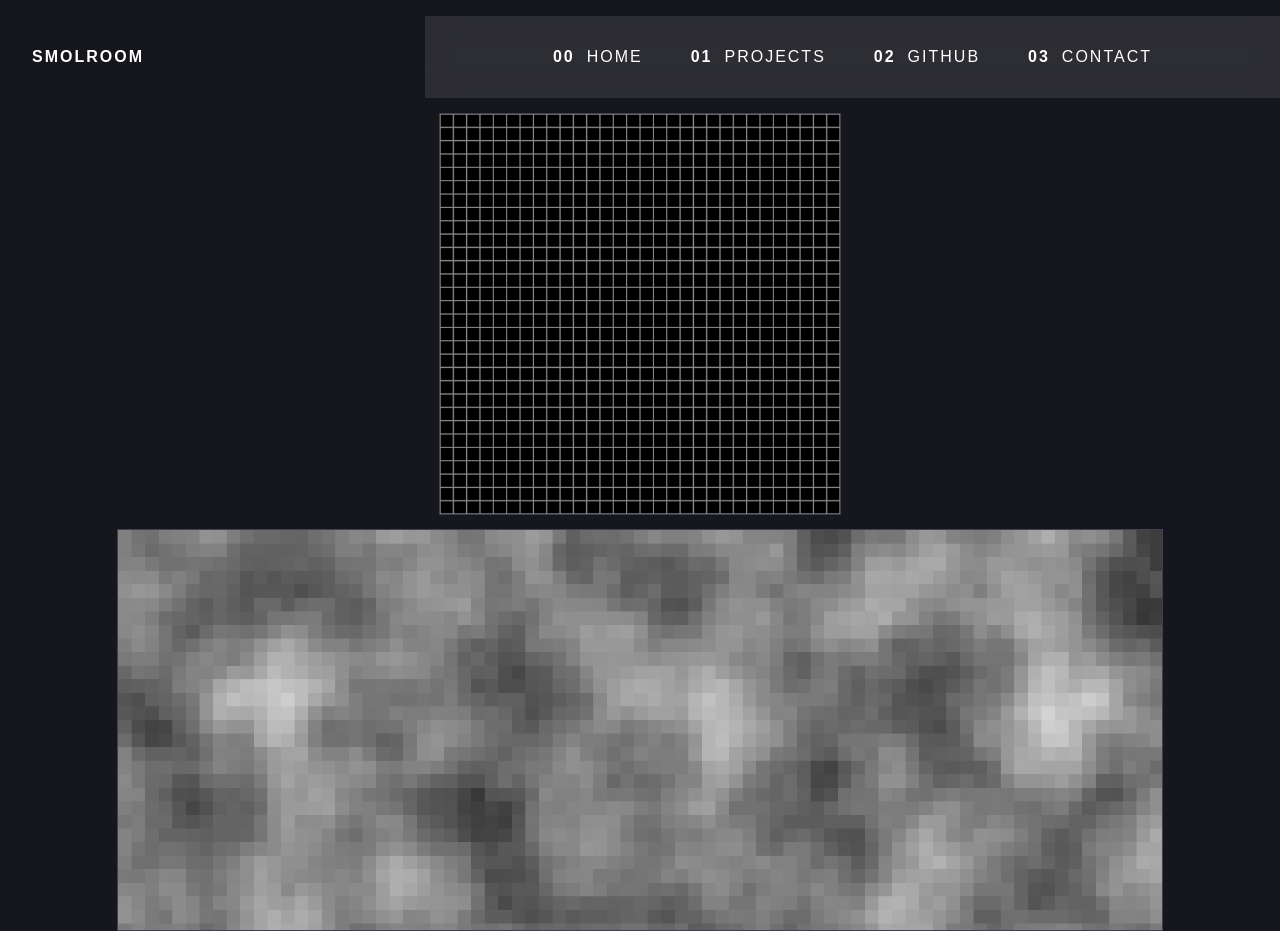
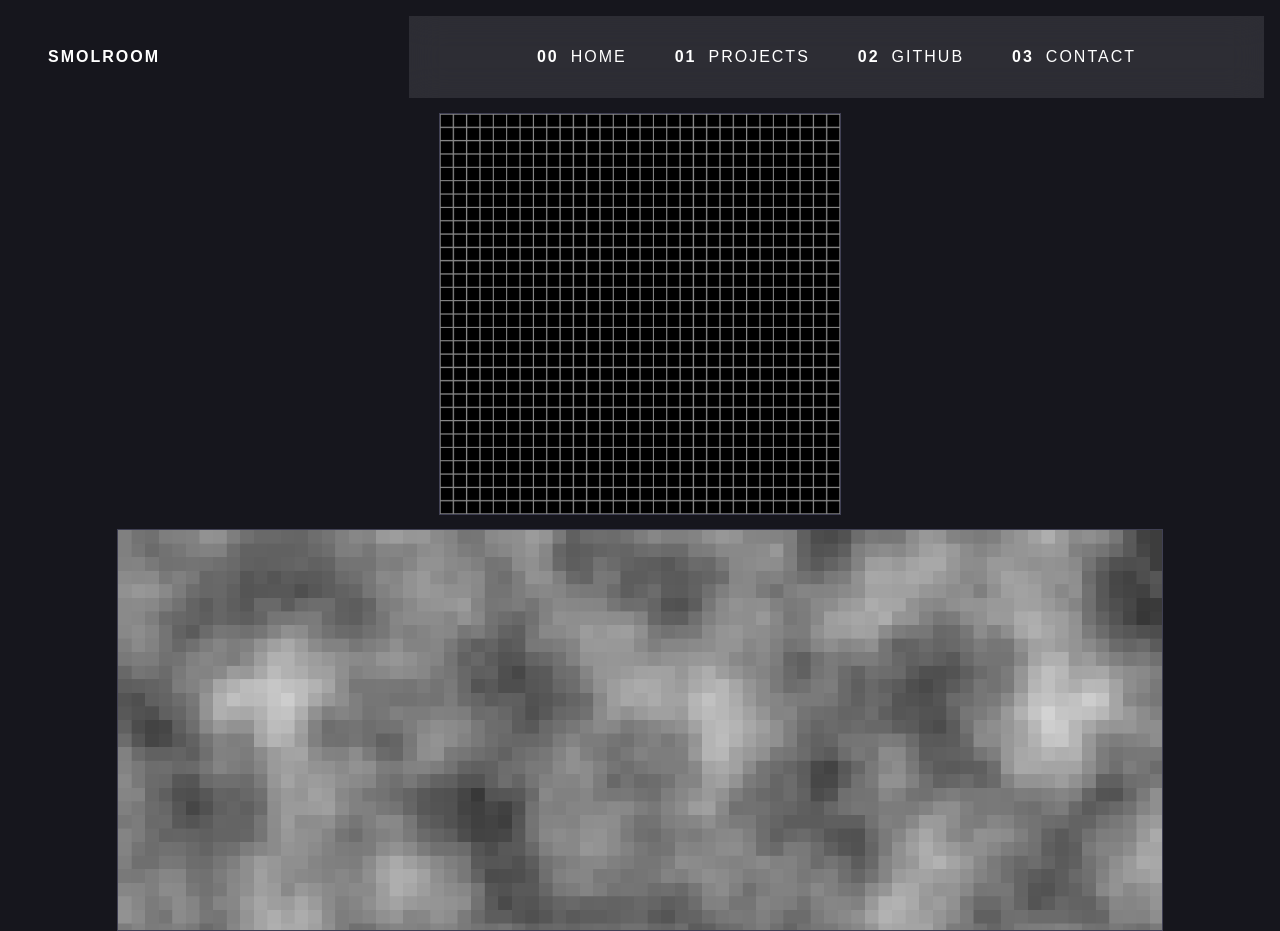
Before and after one commit to SamuelWhittle/smolroom.com-RAW, a plain HTML site: page index.html in a window 1280 px wide. Shown: the top 931 px of the page. Drawn offline with Linux system fonts and the light colour scheme.

Commit message:
adjusted styles.css to reflect utility.css improvements, fixed margin/padding issue w/ uneccessary scrollbar

```diff
--- a/css/styles.css
+++ b/css/styles.css
@@ -1,27 +1,11 @@
 :root {
 }
 
-* {
-    padding: 0;
-    margin: 0;
+body {
+    /*min-height: 100vh;
+    min-height: calc(var(--vh, 1vh) * 100);*/
 
-    overscroll-behavior-y: none;
-}
-
-*, *:before, *:after {
-    box-sizing: inherit;
-}
-
-html {
-    width: -webkit-fill-available;
-    height: -webkit-fill-available;
-    height: calc(var(--vh, 1vh) * 100);
-    box-sizing: border-box;
-}
-
-body {
-    min-height: 100vh;
-    min-height: calc(var(--vh, 1vh) * 100);
+    padding: 1rem;
 
     background: none;
     color: #FFFFFF;
@@ -48,7 +32,7 @@ body {
 }
 
 .primary-header {
-    margin-block: 1rem;
+    margin-bottom: 1rem;
     align-items: center;
 }
 
@@ -126,8 +110,6 @@ body {
 
 .main-content {
     flex-wrap: wrap;
-    margin-bottom: 1rem;
-    margin-inline: 1rem;
 }
 
 .main-content-item {
```
Also changed, not shown: projects/perlinNoise/css/styles.css (+0 -22 lines).
